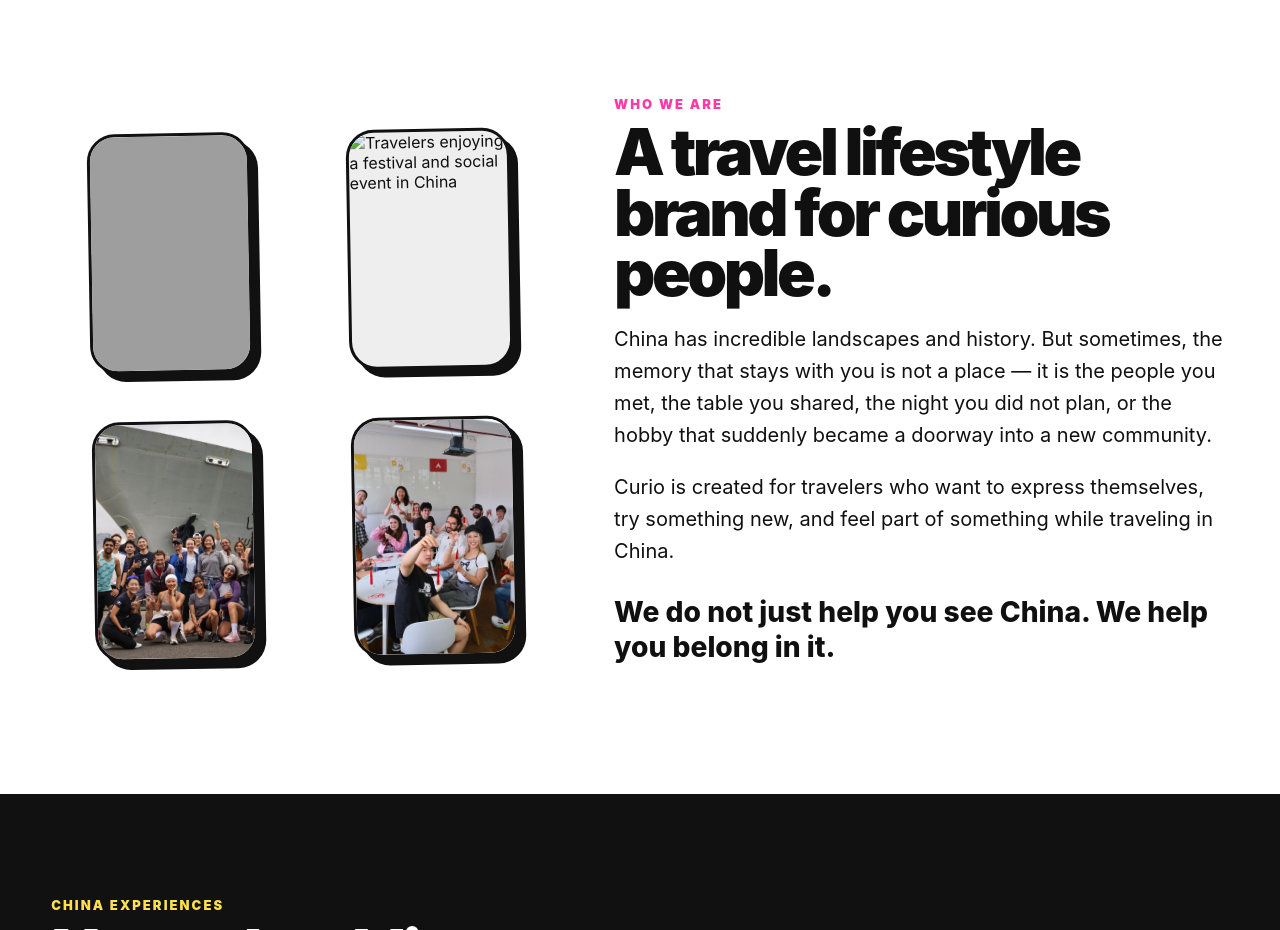
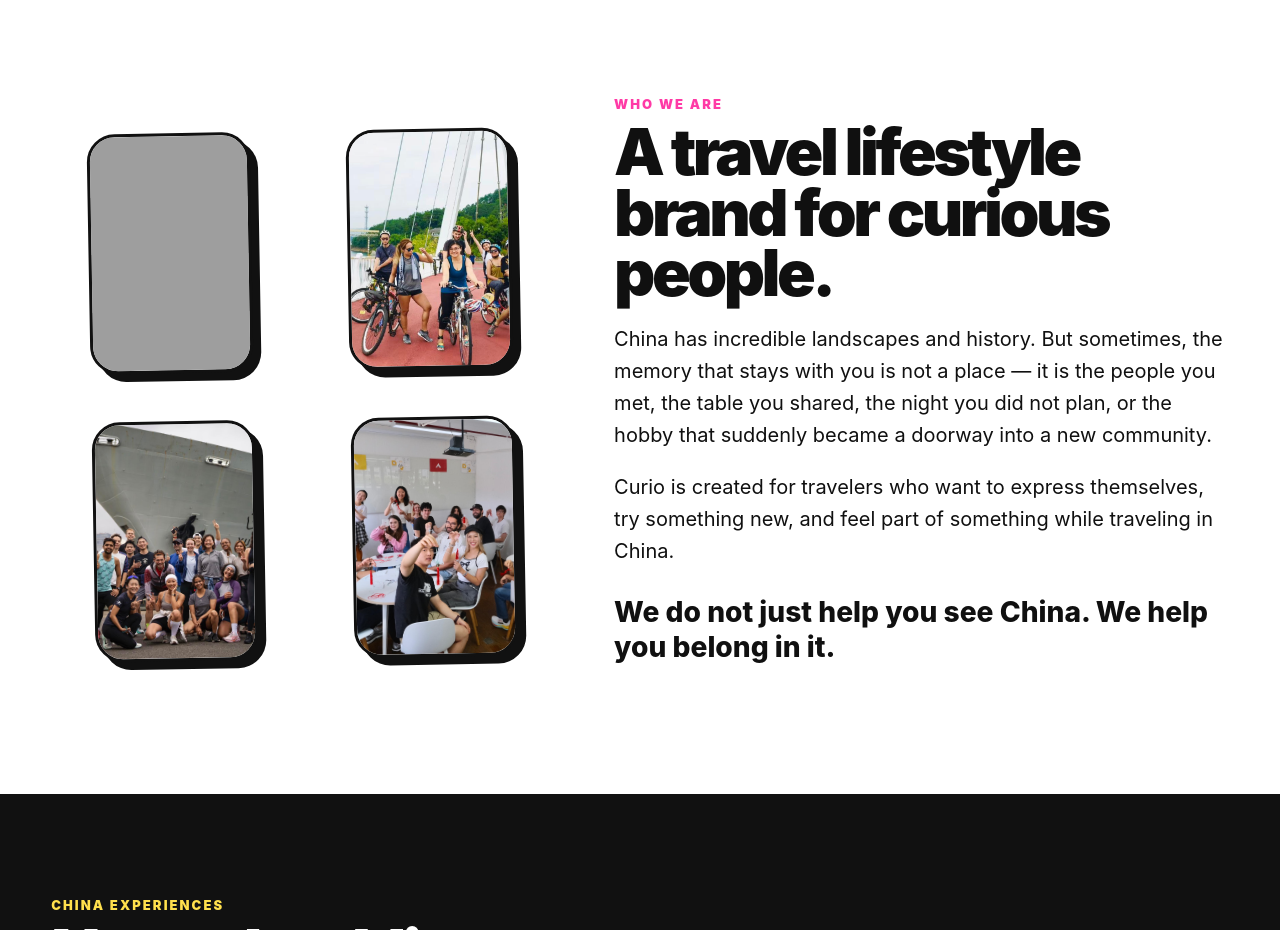
Before and after one commit to lincurry30/curio, a plain HTML site: page index.html in a window 1280 px wide. Shown: the part 920-1850 px from the top of the page. Drawn offline with Linux system fonts and the light colour scheme; grey boxes are pictures that could not be loaded.

Commit message:
Update index.html

```diff
--- a/index.html
+++ b/index.html
@@ -186,7 +186,7 @@
       <div class="wrap about-grid">
         <div class="portrait-grid" aria-label="Curio China travel experience moments">
           <figure class="pic"><img src="images/china-outdoor-friends.png" alt="Friends joining an outdoor travel experience in China" loading="lazy" width="560" height="420" /></figure>
-          <figure class="pic"><img src="images/china-festival-friends.jpg" alt="Travelers enjoying a festival and social event in China" loading="lazy" width="560" height="420" /></figure>
+          <figure class="pic"><img src="images/china-festival-friends.png" alt="Travelers enjoying a festival and social event in China" loading="lazy" width="560" height="420" /></figure>
           <figure class="pic"><img src="images/china-city-social-moment.jpg" alt="Curio city discovery and social travel in China" loading="lazy" width="560" height="420" /></figure>
           <figure class="pic"><img src="images/china-creative-workshop.jpg" alt="Creative workshop experience for curious travelers in China" loading="lazy" width="560" height="420" /></figure>
         </div>
```
